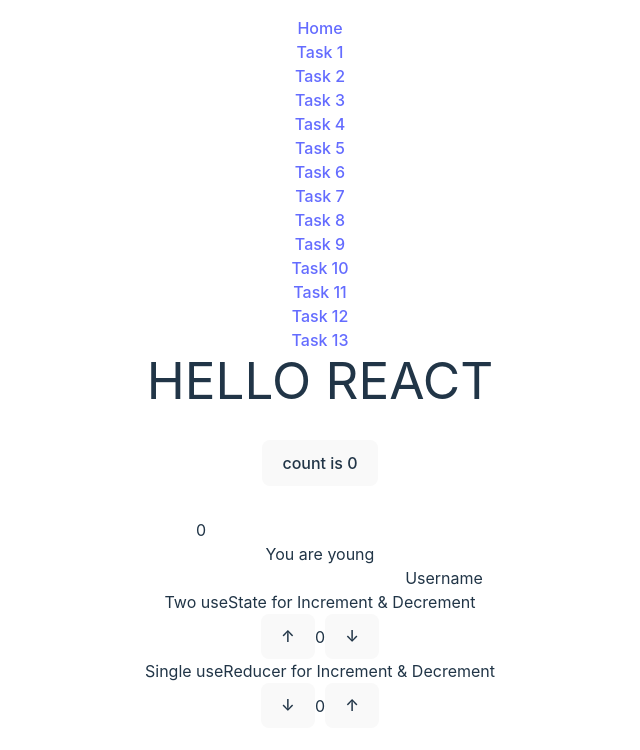
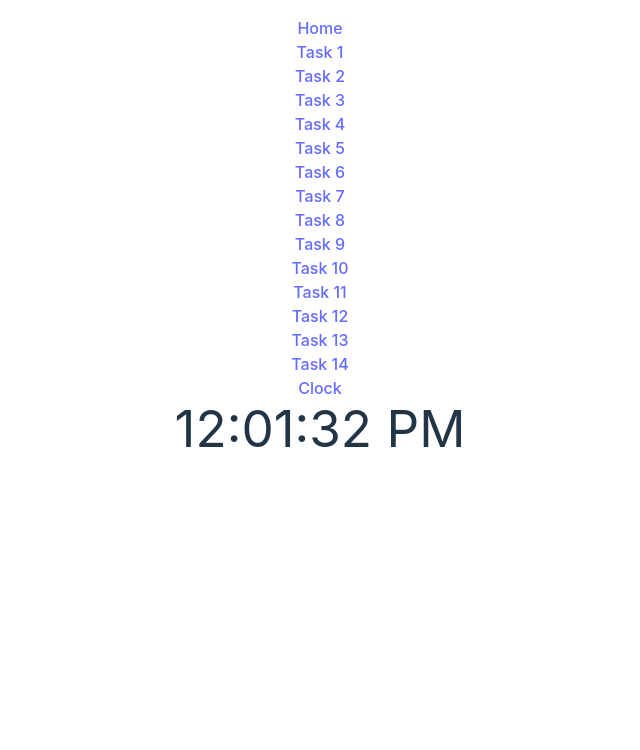
Before and after one commit to Krish4523/react-tutorial, a React (Vite) app: page /task15 in a window 1280 px wide. Before the commit this address led to /. Shown: the top 750 px of the page, without its empty margins (320-960 px from the left). Built offline with nearby package versions, Linux system fonts and the light colour scheme.

Commit message:
lecture-7

```diff
--- a/package.json
+++ b/package.json
@@ -10,6 +10,7 @@
     "preview": "vite preview"
   },
   "dependencies": {
+    "axios": "^1.7.2",
     "react": "^18.3.1",
     "react-dom": "^18.3.1",
     "react-router-dom": "^6.24.1"
--- a/src/App.jsx
+++ b/src/App.jsx
@@ -15,6 +15,8 @@
 import { Task11 } from "./Task11.jsx";
 import { Task12 } from "./Task12.jsx";
 import { Task13 } from "./Task13.jsx";
+import { T1 } from "./T1.jsx";
+import { Clock } from "./Clock.jsx";
 
 const info = { model: "Grand i10", brand: "Hyundai" };
 const students = [
@@ -37,6 +39,8 @@
   { href: "/task11", item: "Task 11" },
   { href: "/task12", item: "Task 12" },
   { href: "/task13", item: "Task 13" },
+  { href: "/task14", item: "Task 14" },
+  { href: "/task15", item: "Clock" },
 ];
 
 function App() {
@@ -62,6 +66,8 @@
           <Route path="/task11" element={<Task11 />} />
           <Route path="/task12" element={<Task12 />} />
           <Route path="/task13" element={<Task13 />} />
+          <Route path="/task14" element={<T1 />} />
+          <Route path="/task15" element={<Clock />} />
           <Route path="*" element={<Navigate to="/" />} />
         </Routes>
       </BrowserRouter>
--- /dev/null
+++ b/src/AxiosDemo.jsx
@@ -0,0 +1,37 @@
+import React from "react";
+import { useEffect, useState } from "react";
+import axios from "axios";
+
+const AxiosDemo = () => {
+  const [post, setPost] = useState("");
+  const [joke, setJoke] = useState([]);
+  useEffect(() => {
+    axios
+      .get("https://dog.ceo/api/breeds/image/random")
+      .then((response) => {
+        // console.log(response.data);
+        setPost(response.data);
+      })
+      .catch((error) => {
+        console.log(error);
+      });
+
+    // axios
+    //   .get("https://official-joke-api.appspot.com/random_joke")
+    //   .then((res) => {
+    //     console.log(res);
+    //     setJoke(res.data.punchline);
+    //   })
+    //   .catch((err) => console.error(err));
+  });
+  return (
+    <>
+      <img
+        src={post.message}
+        alt="This is Post"
+        className="size-40 rounded-md"
+      />
+    </>
+  );
+};
+export default AxiosDemo;
--- /dev/null
+++ b/src/Clock.jsx
@@ -0,0 +1,20 @@
+import React, { useState, useEffect } from "react";
+
+/* Digital Clock using useEffect */
+export function Clock() {
+  const [time, setTime] = useState(new Date());
+
+  useEffect(() => {
+    const interval = setInterval(() => {
+      setTime(new Date());
+    }, 1000);
+
+    return () => clearInterval(interval); // Cleanup the interval on component unmount
+  });
+
+  return (
+    <h1 className="text-[4rem] font-bold font-mono">
+      {time.toLocaleTimeString()}
+    </h1>
+  );
+}
--- a/src/Home.jsx
+++ b/src/Home.jsx
@@ -1,4 +1,4 @@
-import { useReducer, useState } from "react";
+import { useEffect, useReducer, useState } from "react";
 
 const ACTIONS = {
   INCREMENT: "increment",
@@ -22,6 +22,13 @@
   const [number, setNumber] = useState(0);
   const [age, setAge] = useState(0);
   const [username, setUsername] = useState("");
+
+  useEffect(() => {
+    console.log("Count Changed");
+    return () => {
+      console.log("Cleaned");
+    };
+  }, [count]);
 
   const [state, dispatch] = useReducer(reducer, { count: 0 });
 
@@ -62,7 +69,7 @@
         </label>
         <p>{username}</p>
       </div>
-      <p>Two useState for Increment & Decrement</p>
+      {/*useState for Increment & Decrement*/}
       <div className="flex items-center justify-center gap-4 mt-2 mb-4">
         <button
           onClick={() => {
@@ -80,7 +87,7 @@
           ↓
         </button>
       </div>
-      <p>Single useReducer for Increment & Decrement</p>
+      {/*useReducer for Increment & Decrement*/}
       <div className="mt-2 flex items-center justify-center gap-4">
         <button
           className="py-2 px-4"
--- a/src/Navbar.jsx
+++ b/src/Navbar.jsx
@@ -3,7 +3,7 @@
 function Navbar({ links }) {
   return (
     <nav className="bg-slate-600 p-2 mb-8 rounded-md">
-      <ul className="flex flex-wrap gap-2 flex-shrink-0">
+      <ul className="flex flex-wrap justify-center gap-2">
         {links.map(({ href, item }) => (
           <NavItem key={item} href={href} item={item} />
         ))}
--- /dev/null
+++ b/src/T1.jsx
@@ -0,0 +1,12 @@
+import { createContext } from "react";
+import { T2 } from "./T2.jsx";
+
+export const StyleContext = createContext({ color: "#000", fontSize: "1rem" });
+
+export function T1() {
+  return (
+    <StyleContext.Provider value={{ color: "#FFF", fontSize: "1.5rem" }}>
+      <T2 />
+    </StyleContext.Provider>
+  );
+}
--- /dev/null
+++ b/src/T2.jsx
@@ -0,0 +1,16 @@
+import { T3 } from "./T3.jsx";
+import { createContext, useContext } from "react";
+import { StyleContext } from "./T1.jsx";
+
+export const NumberContext = createContext(10);
+
+export function T2() {
+  const { color, fontSize } = useContext(StyleContext);
+  return (
+    <NumberContext.Provider value={5}>
+      <div style={{ color, fontSize }}>
+        <T3 />
+      </div>
+    </NumberContext.Provider>
+  );
+}
--- /dev/null
+++ b/src/T3.jsx
@@ -0,0 +1,12 @@
+import { useContext } from "react";
+import { NumberContext } from "./T2.jsx";
+
+export function T3() {
+  const num = useContext(NumberContext);
+  return (
+    <span>
+      {num}
+      <sup>2</sup> = {num ** 2}
+    </span>
+  );
+}
--- a/src/Task13.jsx
+++ b/src/Task13.jsx
@@ -1,13 +1,12 @@
 import React, { useState } from "react";
-import data from "./product/data.json";
+import products from "./product/data.json";
 
 export function Task13() {
-  const [products, setProducts] = useState(data);
   const [searchTerm, setSearchTerm] = useState("");
   const [selectedBrand, setSelectedBrand] = useState("");
 
   // Get unique brands from the products data
-  const uniqueBrands = [...new Set(data.map((product) => product.brand))];
+  const uniqueBrands = [...new Set(products.map((product) => product.brand))];
 
   const handleSearchChange = (event) => {
     setSearchTerm(event.target.value);
--- a/src/Task5.jsx
+++ b/src/Task5.jsx
@@ -1,6 +1,7 @@
 import { useState } from "react";
 import img1 from "./assets/img1.png";
 import img2 from "./assets/img2.png";
+import AxiosDemo from "./AxiosDemo.jsx";
 
 const images = [img1, img2];
 
@@ -30,6 +31,10 @@
             Change Image
           </button>
         </div>
+        <div>
+          <AxiosDemo />
+          <p>Axios Demo</p>
+        </div>
       </div>
     </>
   );
```
Also changed, not shown: 1 other file (tests, documents, lock files or other folders).
